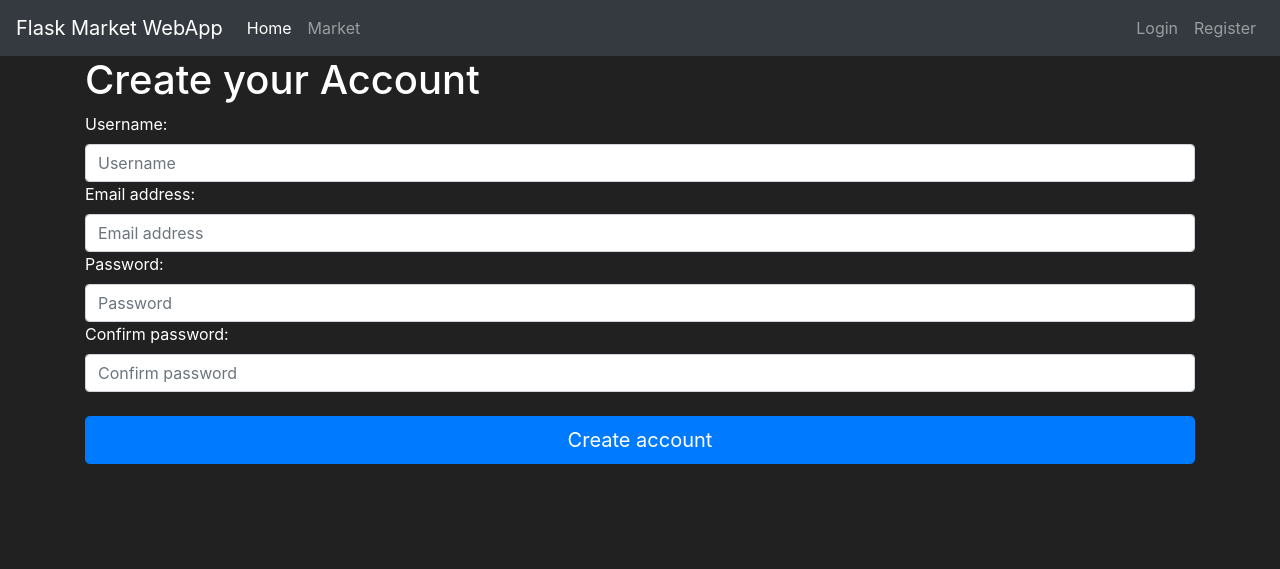
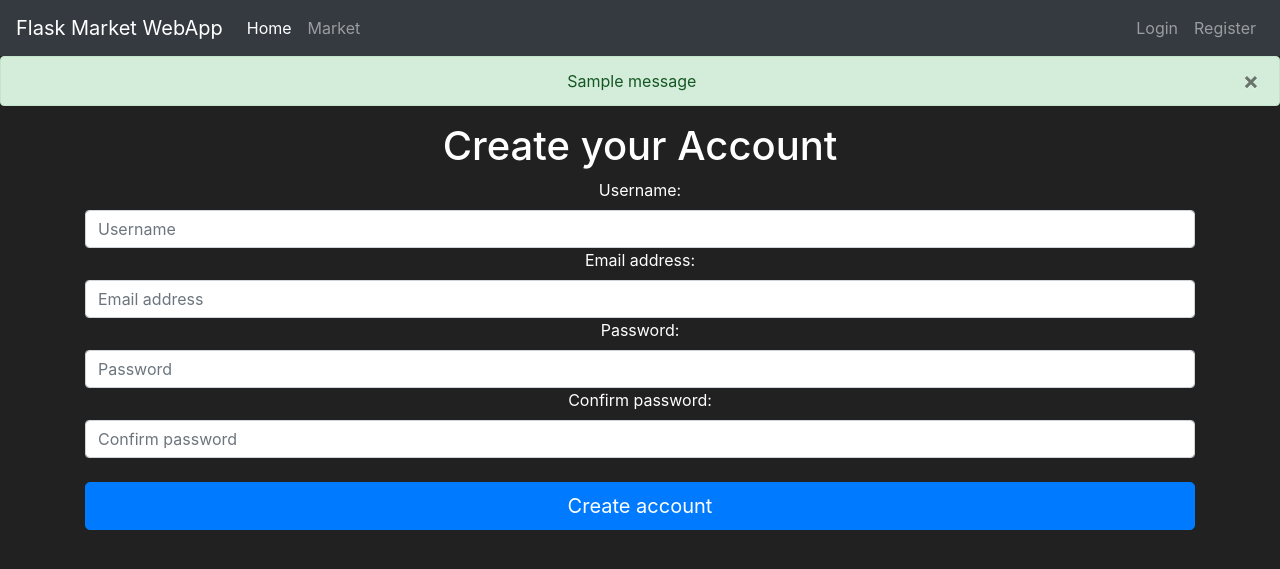
Before and after one commit to Eldurlin/market-webapp-example, a Flask app: page /register in a window 1280 px wide. Shown: the top 569 px of the page. Run offline with Flask 2, Linux system fonts and the light colour scheme; one stand-in notice (Sample message) is shown; some libraries are stand-ins or nearby versions.

Commit message:
Added display messages function and centered register page.

```diff
--- a/market/routes.py
+++ b/market/routes.py
@@ -1,5 +1,5 @@
 from market import app
-from flask import render_template, redirect, url_for
+from flask import render_template, redirect, url_for, flash
 from market.models import Item, User
 from market.forms import RegisterForm
 from market import db
@@ -24,5 +24,5 @@ def register_page():
         return redirect(url_for('market_page'))
     if form.errors != {}:
         for err_msg in form.errors.values():
-            print(f'There was an error with creating a user: {err_msg}')
+            flash(f'There was an error with creating a user: {err_msg}', category='danger')
     return render_template('register.html', form=form)
--- a/market/templates/base.html
+++ b/market/templates/base.html
@@ -41,6 +41,21 @@
             </ul>
         </div>
     </nav>
+    {% with messages = get_flashed_messages(with_categories=True) %}
+        {% if messages %}
+            {% for category, message in messages %}
+                <div class="alert alert-{{ category }}">
+                    <button type="button" class="m1-2 mb-1 close" data-dismiss="alert" aria-label="Close">
+                        <span aria-hidden="true">
+                            &times;
+                        </span>
+                    </button>
+                    {{ message }}
+                </div>
+            {% endfor %}
+        {% endif %}
+    {% endwith %}
+
     {% block content %}
 
     {% endblock %}
--- a/market/templates/register.html
+++ b/market/templates/register.html
@@ -5,6 +5,7 @@
 {% endblock %}
 
 {% block content %}
+<body class="text-center">
     <div class="container">
         <form method="POST" class="form-register" style="color: white">
             {{ form.hidden_tag() }}
@@ -26,4 +27,5 @@
             {{ form.submit(class="btn btn-lg btn-block btn-primary") }}
         </form>
     </div>
+</body>
 {% endblock %}
```
